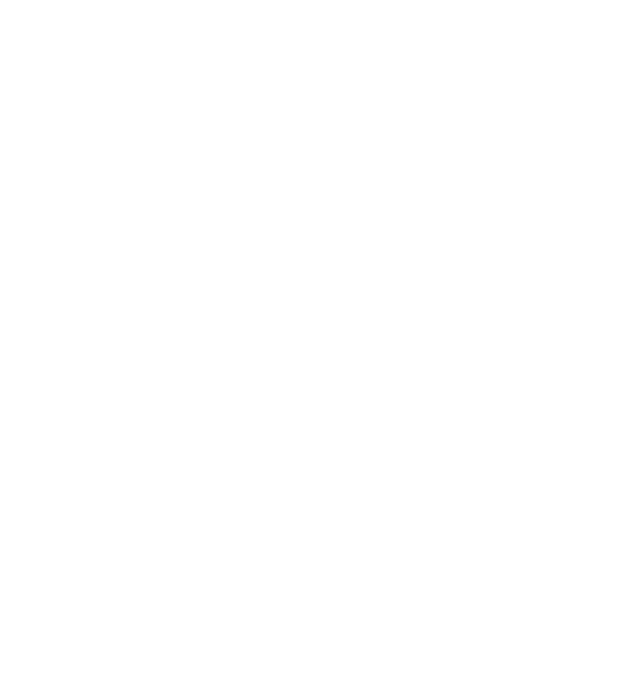
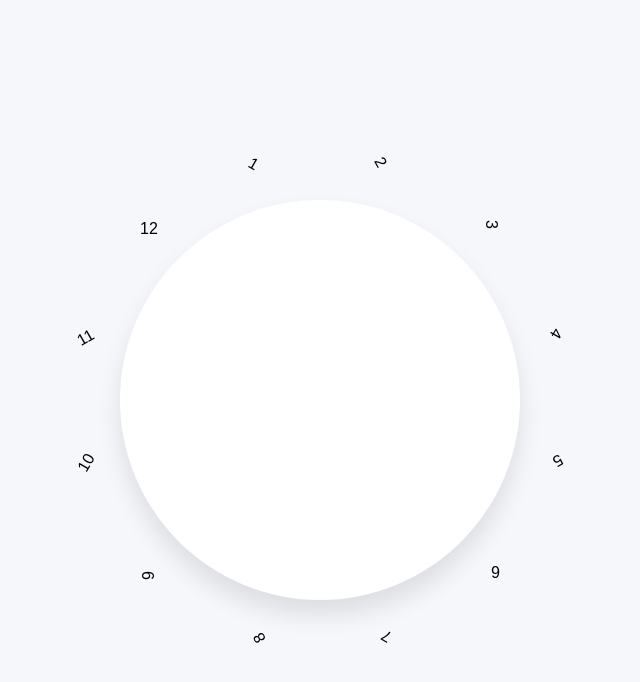
Before and after one commit to 0xR3TRO/Analog-Clock, a plain HTML site: page index.html in a window 1280 px wide. Shown: the whole page, without its empty margins (320-960 px from the left). Drawn offline with Linux system fonts and the light colour scheme.

Commit message:
CSS (v.0.2)

```diff
--- a/index.html
+++ b/index.html
@@ -12,7 +12,22 @@
     <title>Clock</title>
 </head>
 <body>
-
+    <div class="container">
+        <div class="clock">
+           <label style="--i: 1"><span>1</span></label>
+           <label style="--i: 2"><span>2</span></label>
+           <label style="--i: 3"><span>3</span></label>
+           <label style="--i: 4"><span>4</span></label>
+           <label style="--i: 5"><span>5</span></label>
+           <label style="--i: 6"><span>6</span></label>
+           <label style="--i: 7"><span>7</span></label>
+           <label style="--i: 8"><span>8</span></label>
+           <label style="--i: 9"><span>9</span></label>
+           <label style="--i: 10"><span>10</span></label>
+           <label style="--i: 11"><span>11</span></label>
+           <label style="--i: 12"><span>12</span></label>
+        </div>
+    </div>
 
     <!-- script -->
     <script src="script.js"></script>
--- a/style.css
+++ b/style.css
@@ -0,0 +1,44 @@
+*{
+    margin: 0;
+    padding: 0;
+    box-sizing: border-box;
+    font-family: "Poppins", sans-serif;
+}
+
+:root{
+    --primary-color: #f6f7fb;
+    --white-color: #fff;
+    --black-color: #18191a;
+    --red-color:#e74c3c;
+}
+
+body{
+    display: flex;
+    min-height: 100vh;
+    align-items: center;
+    justify-content: center;
+    background: var(--primary-color);
+}
+
+.container{
+
+}
+
+.container .clock{
+    display: flex;
+    height: 400px;
+    width: 400px;
+    border-radius: 50%;
+    align-items: center;
+    justify-content: center;
+    background: var(--white-color);
+    box-shadow: 0 15px 25px rgba(0, 0, 0, 0.1);
+    position: relative;
+}
+
+.clock label{
+    position: absolute;
+    inset: 20px
+    ;
+    transform: rotate(calc(var(--i) * (360deg / 12)));
+}
```
